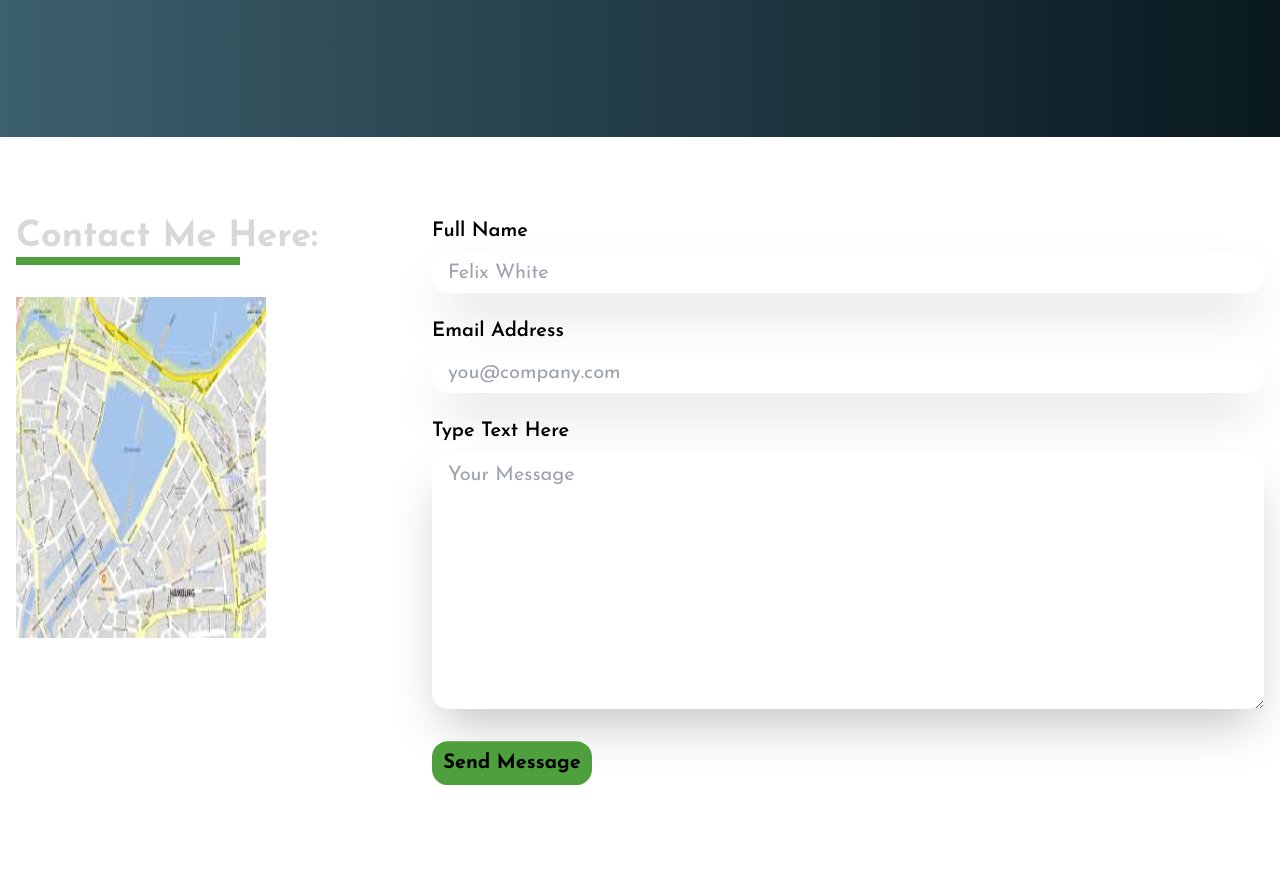
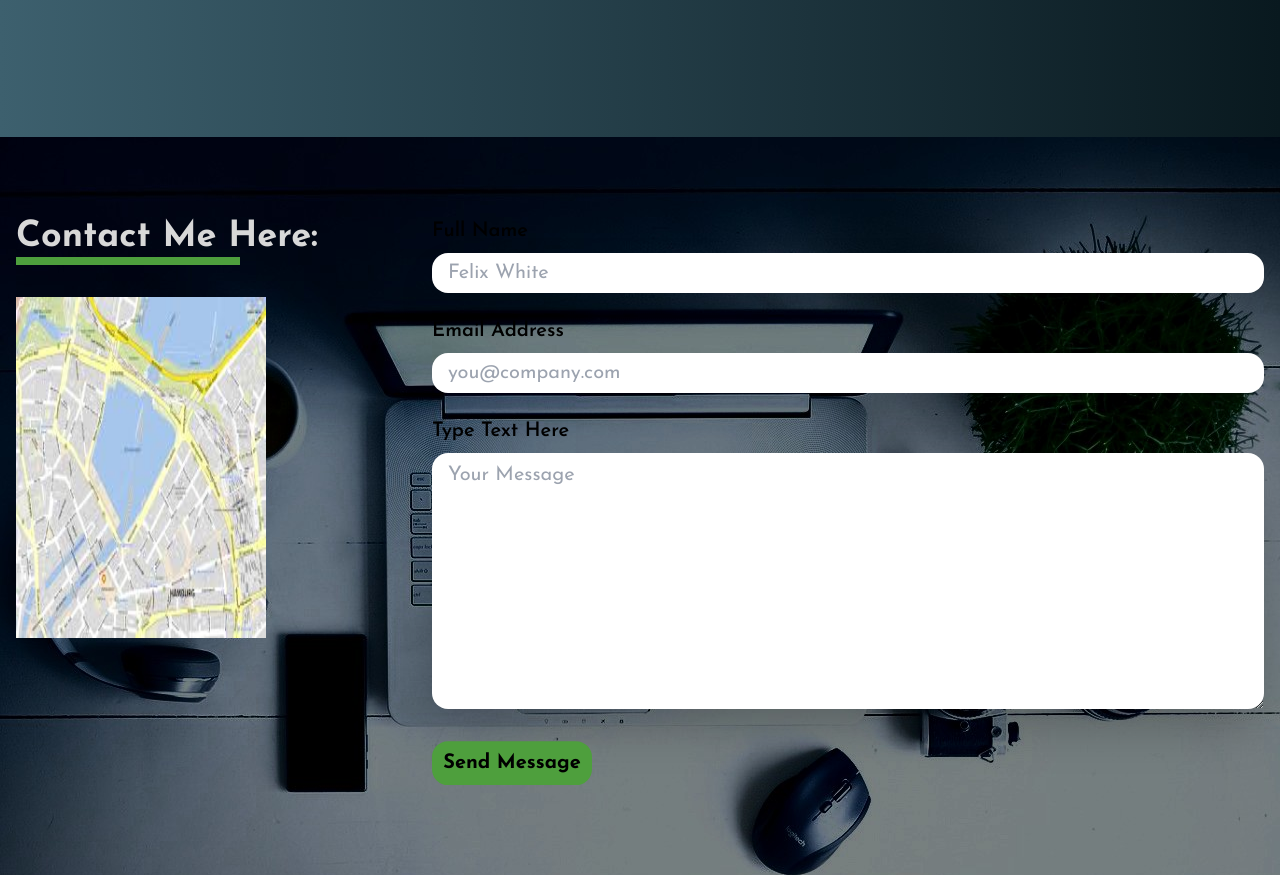
Before and after one commit to protech-007/my_portfolio, a website: page public/index.html in a window 1280 px wide. Shown: the part 4780-5655 px from the top of the page. Drawn offline with Linux system fonts and the light colour scheme.

Commit message:
add new image

```diff
--- a/public/index.html
+++ b/public/index.html
@@ -191,7 +191,7 @@
                 </div>
             </div>
         </section>
-        <section id="contact" class="bg-bg2 bg-cover bg-no-repeat bg-fixed py-20 px-4">
+        <section id="contact" class="bg-bg1 bg-cover bg-no-repeat bg-fixed py-20 px-4">
             <div class="container mx-auto grid-cols-3 lg:grid">
                 <div class="mb-10">
                     <div class="duration-[3s] -translate-y-full">
```
Also changed, not shown: public/images/blog2.png (deleted).
